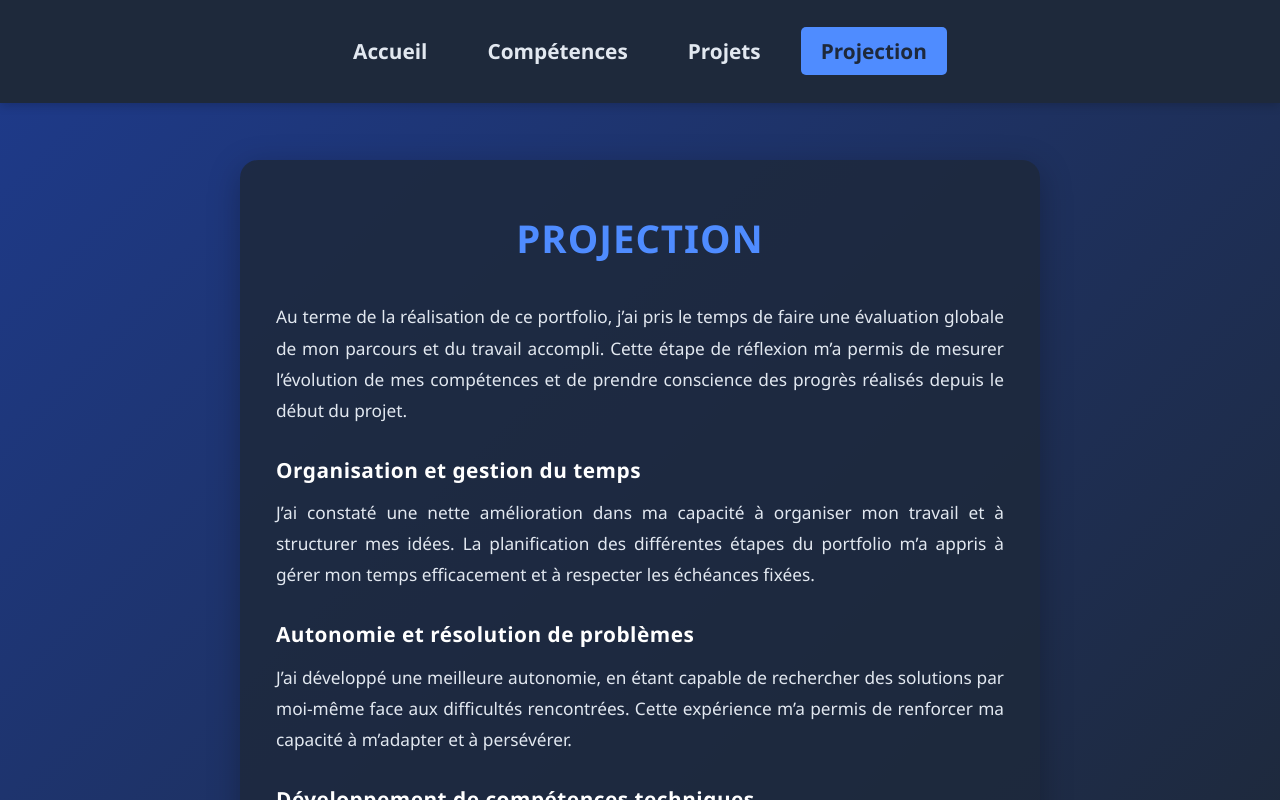
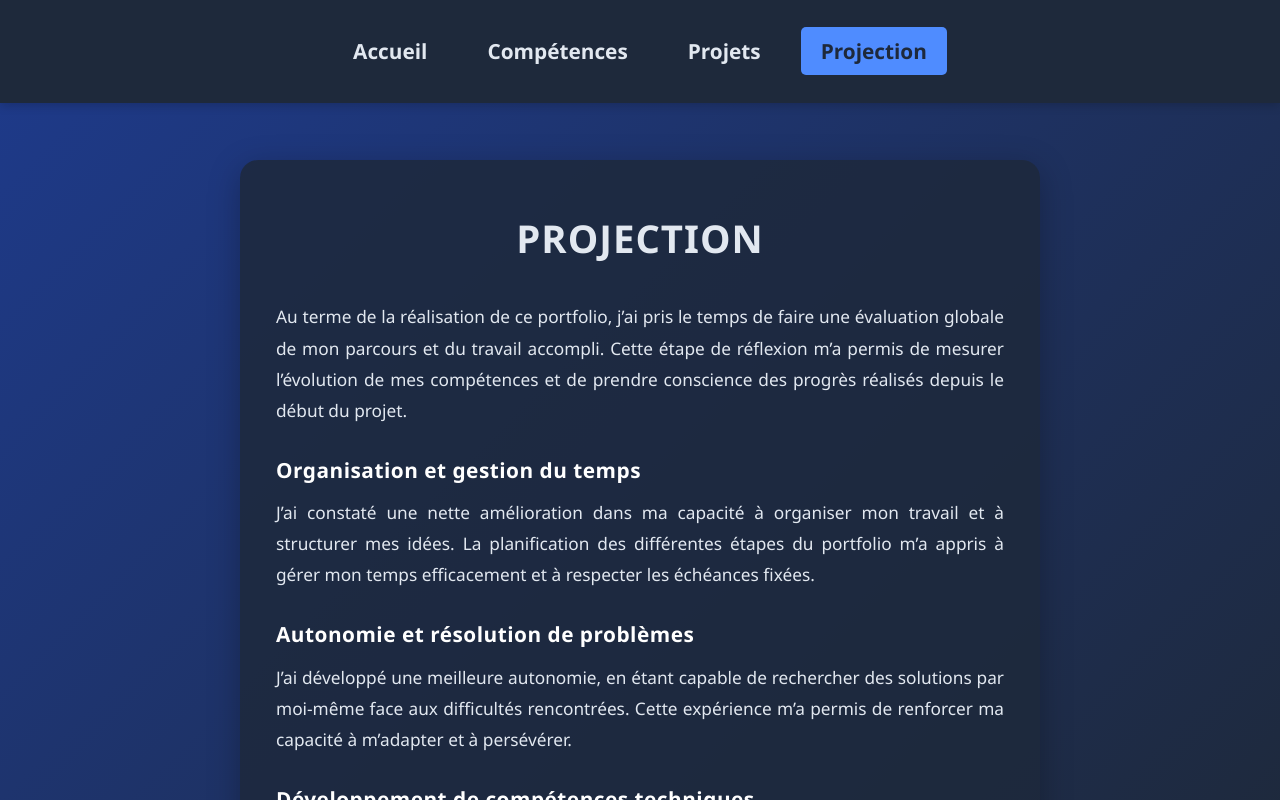
Before and after one commit to Patatecosmique/portfolio, a plain HTML site: page projection.html in a window 1280 px wide. Drawn offline with Linux system fonts and the light colour scheme.

Commit message:
Update background color and padding for projection section for improved aesthetics

```diff
--- a/css/style.css
+++ b/css/style.css
@@ -171,7 +171,7 @@ social-links a:hover {
     max-width: 800px;
     padding: 30px;
     margin-top: 100px;
-    background: rgba(0, 0, 0, 0.2); /* Fond semi-transparent */
+    background: var(--couleur-secondaire); /* Fond semi-transparent */
     backdrop-filter: blur(10px); /* Ajout de l'effet de flou */
     border-radius: 15px; /* Coins arrondis */
     box-shadow: 0 10px 30px rgba(0, 0, 0, 0.3); /* Ombre pour un effet de profondeur */
@@ -695,6 +695,7 @@ social-links a:hover {
     color: var(--couleur-texte);
     padding: 100px 20px 40px 20px;
     /* Ajout d'un effet de transparence pour voir le fond sur les côtés */
+
 }
 
 #projection .content {
@@ -702,15 +703,17 @@ social-links a:hover {
     border-radius: 18px;
     box-shadow: 0 8px 32px rgba(0,0,0,0.25);
     padding: 48px 36px;
+    padding-bottom: 15px;
     max-width: 800px;
     width: 100%;
     animation: fadeIn 0.8s;
     margin: 0 auto;
+
 }
 
 #projection h2 {
     font-size: 2.4rem;
-    color: var(--couleur-accent);
+    color: var(--couleur-texte);
     margin-bottom: 32px;
     text-align: center;
     letter-spacing: 1px;
```
